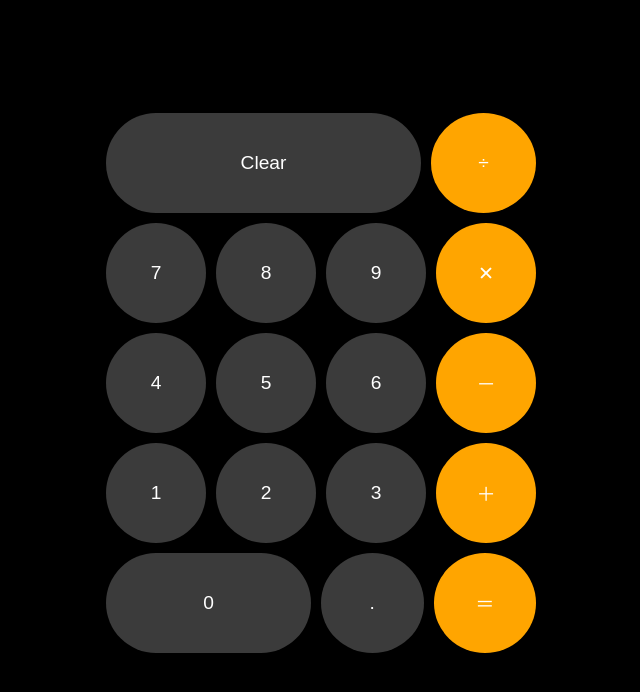
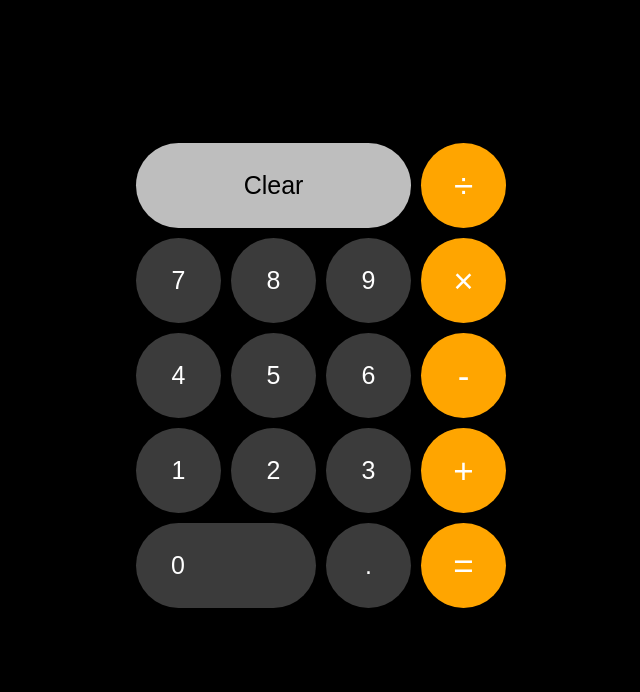
Before and after one commit to dubiZA/top-calculator, a plain HTML site: page index.html in a window 1280 px wide. Shown: the part 80-772 px from the top of the page, without its empty margins (319-959 px from the left). Drawn offline with Linux system fonts and the light colour scheme.

Commit message:
Update styles (rounded corners, etc)
Refined the stylesheet so that I could eliminate some styles that
could have been placed elsewhere, most notably rounding buttons.
Customized fonts and some coloring of various elements and other
small UI tweaks.

```diff
--- a/index.html
+++ b/index.html
@@ -12,31 +12,31 @@
   <div class="calculator">
     <div class="display-row"></div>
     <div class="buttons-row">
-      <button class="long-rounded" id="clear">Clear</button>
-      <button class="full-round operator-buttons" id="divide">&#247;</button>
+      <button class="special-buttons" id="clear">Clear</button>
+      <button class="operator-buttons" id="divide">&#247;</button>
     </div>
     <div class="buttons-row">
-      <button class="full-round" id="seven">7</button>
-      <button class="full-round" id="eight">8</button>
-      <button class="full-round" id="nine">9</button>
-      <button class="full-round operator-buttons" id="multiply">&#10005;</button>
+      <button class="" id="seven">7</button>
+      <button class="" id="eight">8</button>
+      <button class="" id="nine">9</button>
+      <button class="operator-buttons" id="multiply">&#215;</button>
     </div>
     <div class="buttons-row">
-      <button class="full-round" id="four">4</button>
-      <button class="full-round" id="five">5</button>
-      <button class="full-round" id="six">6</button>
-      <button class="full-round operator-buttons" id="subtract">&#65293;</button>
+      <button class="" id="four">4</button>
+      <button class="" id="five">5</button>
+      <button class="" id="six">6</button>
+      <button class="operator-buttons" id="subtract">&#45;</button>
     </div>
     <div class="buttons-row">
-      <button class="full-round" id="one">1</button>
-      <button class="full-round" id="two">2</button>
-      <button class="full-round" id="three">3</button>
-      <button class="full-round operator-buttons" id="add">&#65291;</button>
+      <button class="" id="one">1</button>
+      <button class="" id="two">2</button>
+      <button class="" id="three">3</button>
+      <button class="operator-buttons" id="add">&#43;</button>
     </div>
     <div class="buttons-row">
-      <button class="long-rounded" id="zero">0</button>
-      <button class="full-round" id="decimal">.</button>
-      <button class="full-round operator-buttons" id="equals">&#65309;</button>
+      <button class="long-button-left" id="zero">0</button>
+      <button class="" id="decimal">.</button>
+      <button class="operator-buttons" id="equals">&#61;</button>
     </div>
   </div>
 </body>
--- a/styles.css
+++ b/styles.css
@@ -1,6 +1,6 @@
 * {
-  box-sizing: border-box;
-  /* border: 1px solid black; */
+  font-family: Arial, Helvetica, sans-serif;
+  color: white;
 }
 
 body {
@@ -12,15 +12,15 @@ body {
 }
 
 .calculator {
-  /* width: 400px; */
   display: flex;
   flex-direction: column;
   gap: 10px;
 }
 
 .display-row {
-  height: 100px;
-  border: 1px solid black;
+  height: 85px;
+  text-align: right;
+  font-size: 65px;
 }
 
 .buttons-row {
@@ -29,33 +29,36 @@ body {
 }
 
 button {
-  height: 100px;
+  height: 85px;
   flex: 1;
   border: none;
   padding: 0;
   background-color: rgb(59, 59, 59);
-  color: white;
-  font-family: Arial, Helvetica, sans-serif;
-  font-size: larger;
-  min-width: 100px;
+  font-size: 25px;
+  min-width: 85px;
+  border-radius: 85px;
 }
 
-#clear {
+button#clear {
   flex: 3;
 }
 
-#zero {
+button#zero {
   flex: 2;
-}
-
-.full-round {
-  border-radius: 100%;
-}
-
-.long-rounded {
-  border-radius: 100px;
 }
 
 .operator-buttons {
   background-color: orange;
+  max-width: 85px;
+  font-size: 35px;
 }
+
+.special-buttons {
+  background-color: rgb(190, 190, 190);
+  color: black;
+}
+
+.long-button-left {
+  text-align: left;
+  padding-left: 35px;
+}
```
